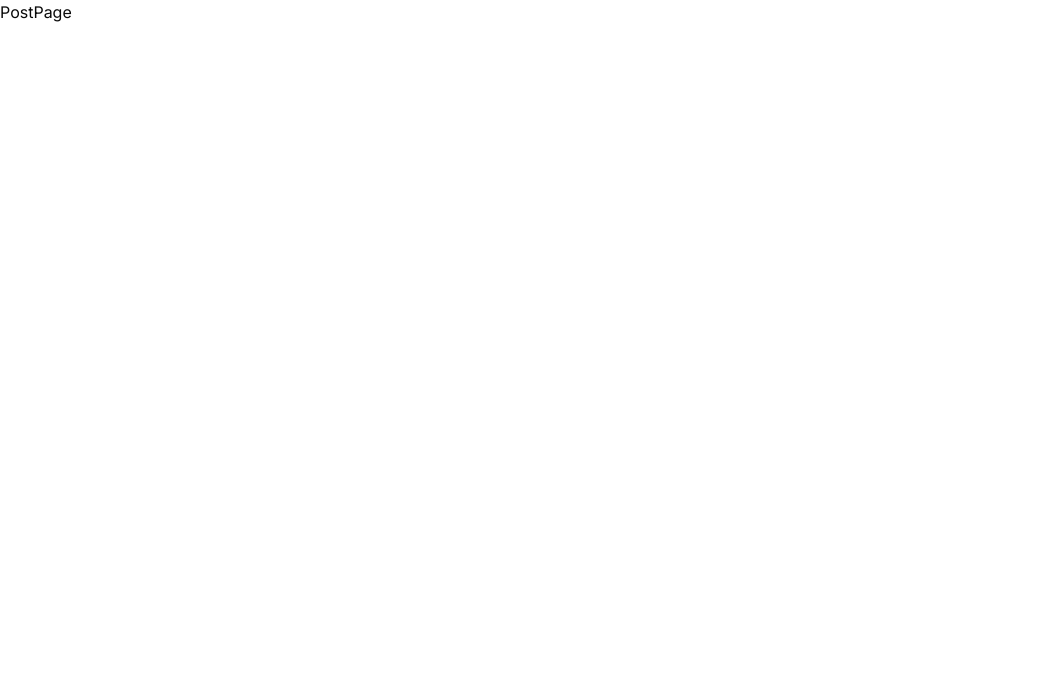
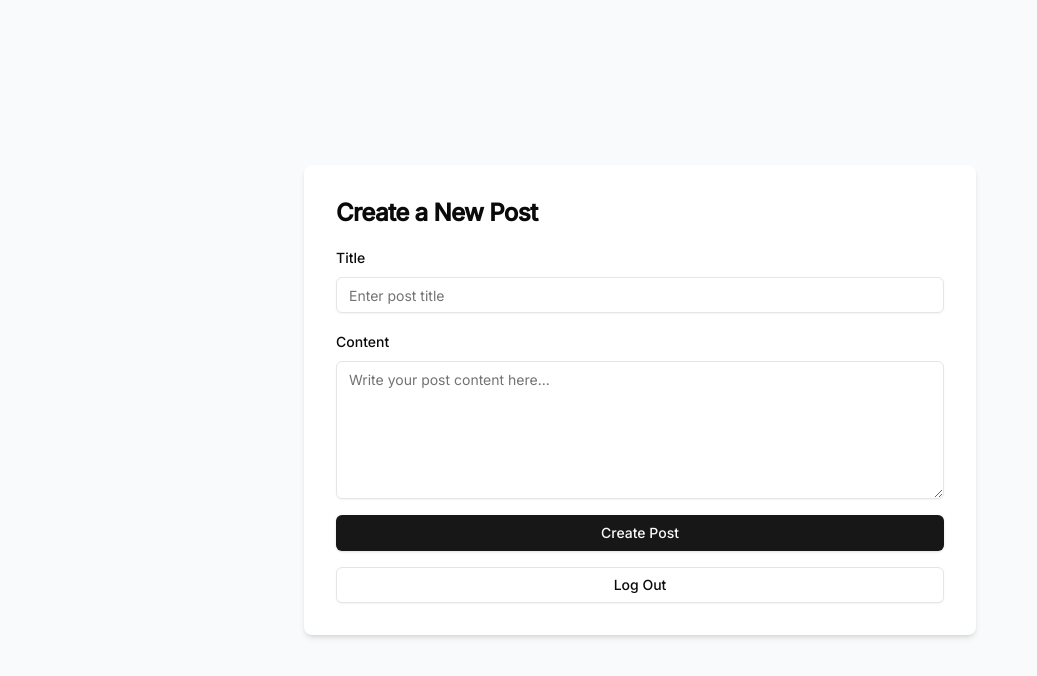
Before and after one commit to jacobdarvin/jacobdarvin-app, a Next.js app: page /post in a window 1280 px wide. Shown: the top 676 px of the page, without its empty margins (0-1037 px from the left). Built offline with nearby package versions, Linux system fonts and the light colour scheme.

Commit message:
login page

```diff
--- /dev/null
+++ b/app/api/logout/route.ts
@@ -0,0 +1,18 @@
+import { NextResponse } from "next/server";
+
+export async function POST() {
+    const response = NextResponse.json(
+        { success: true, message: 'Logged out successfully' },
+        { status: 200 }
+    );
+
+    response.cookies.set('auth-token', '', {
+        httpOnly: true,
+        secure: process.env.NODE_ENV === 'production',
+        sameSite: 'strict',
+        maxAge: 0,
+        path: '/',
+    });
+
+    return response;
+}
--- /dev/null
+++ b/app/components/Form.tsx
@@ -0,0 +1,93 @@
+"use client";
+
+import React, { useState } from "react";
+import { Input } from "../../components/ui/input";
+import { Textarea } from "../../components/ui/textarea";
+import { Button } from "../../components/ui/button";
+import { useRouter } from "next/navigation";
+
+export default function Form() {
+  const router = useRouter();
+  const [formData, setFormData] = useState({
+    title: "",
+    content: "",
+  });
+
+  const handleChange = (
+    e: React.ChangeEvent<HTMLInputElement | HTMLTextAreaElement>
+  ) => {
+    const { name, value } = e.target;
+    setFormData((prev) => ({
+      ...prev,
+      [name]: value,
+    }));
+  };
+
+  const handleSubmit = (e: React.FormEvent) => {
+    e.preventDefault();
+    console.log("Form submitted:", formData);
+  };
+
+  const handleLogout = async () => {
+    try {
+      const response = await fetch("/api/logout", {
+        method: "POST",
+        headers: {
+          "Content-Type": "application/json",
+        },
+      });
+
+      if (response.ok) {
+        router.push("/");
+      }
+    } catch (error) {
+      console.error("Logout failed:", error);
+    }
+  };
+
+  return (
+    <div className="flex justify-center items-center min-h-screen bg-gray-50">
+      <div className="w-full max-w-2xl p-8 space-y-4 bg-white rounded-lg shadow-md">
+        <h1 className="text-2xl font-bold tracking-tight">Create a New Post</h1>
+
+        <form onSubmit={handleSubmit} className="space-y-4">
+          <div className="space-y-2">
+            <label htmlFor="title" className="text-sm font-medium">
+              Title
+            </label>
+            <Input
+              id="title"
+              name="title"
+              placeholder="Enter post title"
+              value={formData.title}
+              onChange={handleChange}
+              required
+            />
+          </div>
+
+          <div className="space-y-2">
+            <label htmlFor="content" className="text-sm font-medium">
+              Content
+            </label>
+            <Textarea
+              id="content"
+              name="content"
+              placeholder="Write your post content here..."
+              value={formData.content}
+              onChange={handleChange}
+              rows={6}
+              required
+            />
+          </div>
+
+          <Button type="submit" className="w-full">
+            Create Post
+          </Button>
+          <Button variant={"outline"} onClick={handleLogout} className="w-full">
+            Log Out
+          </Button>
+        </form>
+      </div>
+    </div>
+  );
+}
--- a/app/components/Login.tsx
+++ b/app/components/Login.tsx
@@ -18,7 +18,7 @@ export default function Login() {
     setError("");
 
     try {
-      const response = await fetch("/api/auth/login", {
+      const response = await fetch("/api/auth", {
         method: "POST",
         headers: {
           "Content-Type": "application/json",
@@ -43,7 +43,9 @@ export default function Login() {
     <div className="flex justify-center items-center min-h-screen bg-gray-50">
       <div className="w-full max-w-md p-8 space-y-4 bg-white rounded-lg shadow-md">
         {error && (
-          <div className="p-3 text-red-500 bg-red-50 rounded">{error}</div>
+          <div className="p-3 text-xs text-red-500 bg-red-50 rounded">
+            {error}
+          </div>
         )}
 
         <div className="space-y-2">
--- a/app/post/page.tsx
+++ b/app/post/page.tsx
@@ -1,5 +1,6 @@
 import React from "react";
+import Form from "../components/Form";
 
 export default function PostPage() {
-  return <div>PostPage</div>;
+  return <Form />;
 }
--- /dev/null
+++ b/components/ui/textarea.tsx
@@ -0,0 +1,22 @@
+import * as React from "react"
+
+import { cn } from "@/lib/utils"
+
+const Textarea = React.forwardRef<
+  HTMLTextAreaElement,
+  React.ComponentProps<"textarea">
+>(({ className, ...props }, ref) => {
+  return (
+    <textarea
+      className={cn(
+        "flex min-h-[60px] w-full rounded-md border border-input bg-transparent px-3 py-2 text-base shadow-sm placeholder:text-muted-foreground focus-visible:outline-none focus-visible:ring-1 focus-visible:ring-ring disabled:cursor-not-allowed disabled:opacity-50 md:text-sm",
+        className
+      )}
+      ref={ref}
+      {...props}
+    />
+  )
+})
+Textarea.displayName = "Textarea"
+
+export { Textarea }
```
Also changed, not shown: middleware.ts (added, +20 -0 lines).
